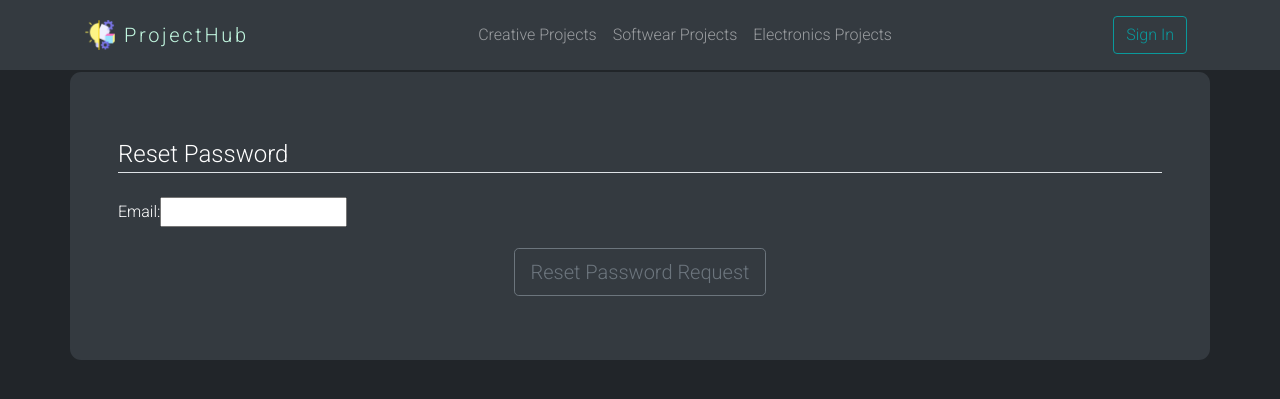
After one commit to ironsubhajit/ProjectO, a Django app: page /accounts/password-reset/ in a window 1280 px wide. The commit adds this page. Shown: the top 399 px of the page. Run offline with Django 3.2, Linux system fonts and the light colour scheme.

Commit message:
Email reset password functionality added

```diff
--- a/ProjectO/accounts/templates/accounts/login.html
+++ b/ProjectO/accounts/templates/accounts/login.html
@@ -40,7 +40,7 @@
 
 			<div class="form-wrapper2">
 				<p><input type="checkbox">Remember me</p>
-				<a href="#">forgot password?</a>
+				<a href="{% url 'accounts:password_reset' %}">forgot password?</a>
 			</div>
 
 			<br>
--- /dev/null
+++ b/ProjectO/accounts/templates/accounts/password_reset.html
@@ -0,0 +1,30 @@
+{% extends 'accounts/_accounts_base.html' %}
+{% load static %}
+
+{%block tittle%}
+<title>Account Recovery | Reset Password</title>
+{%endblock%}
+
+<!-- CUSTOM STATIC CSS ADDED -->
+{% block custom_css %}
+<link rel="stylesheet" href="{% static 'accounts/css/user_profile.css' %}">
+{% endblock %}
+
+{%block content%}
+{% include 'ProjectO/_navbar.html' %}
+<section class="container rounded-lg jumbotron jumbotron-fluid bg-dark mt-4 mb-4" style="display: flex; flex-direction: column;">
+    <form class="mx-5" method="POST" enctype="multipart/form-data">
+        {% csrf_token %}
+        <div class="row form-group">
+            <div class="col">
+                <legend class="border-bottom mb-4">Reset Password</legend>
+                {{ form }}
+            </div>
+        </div>
+        <div class="submit_btn text-center">
+            <button type="submit" class="btn btn-lg btn-outline-secondary">Reset Password Request</button>
+        </div>
+    </form>
+</section>
+
+{%endblock%}
--- /dev/null
+++ b/ProjectO/accounts/templates/accounts/password_reset_complete.html
@@ -0,0 +1,2 @@
+<h1>Password changed successfully !</h1>
+<a href="{% url 'accounts:login' %}">Sign in Here</a>
--- a/ProjectO/accounts/urls.py
+++ b/ProjectO/accounts/urls.py
@@ -1,5 +1,9 @@
-from django.urls import path
-from django.contrib.auth.views import LoginView, LogoutView
+from django.urls import path, reverse_lazy
+from django.contrib.auth.views import (
+    LoginView, LogoutView,
+    PasswordResetView, PasswordResetConfirmView,
+    PasswordResetDoneView, PasswordResetCompleteView
+)
 
 from . import (
     views as acc_views,
@@ -11,12 +15,44 @@ app_name = 'accounts'
 
 urlpatterns = [
     path('signup/', acc_views.SignupView.as_view(), name='signup'),
-    path('login/', LoginView.as_view(
+    path(
+        'login/',
+        LoginView.as_view(
             template_name='accounts/login.html',
             authentication_form=acc_form.UserLoginForm
-            ),
-         name='login'),
+        ),
+        name='login'),
     path('logout/', LogoutView.as_view(), name='logout'),
+    path(
+        'password-reset/',
+        PasswordResetView.as_view(
+            template_name='accounts/password_reset.html',
+            success_url=reverse_lazy('accounts:password_reset_done'),
+            email_template_name='accounts/password_reset_email.html'
+        ),
+        name="password_reset",
+
+    ),
+    path(
+        'password-reset/done',
+        PasswordResetDoneView.as_view(
+            template_name='accounts/password_reset_done.html'),
+        name="password_reset_done"
+    ),
+    path(
+        'password-reset-confirm/<uidb64>/<token>/',
+        PasswordResetConfirmView.as_view(
+            template_name='accounts/password_reset_confirm.html',
+            success_url=reverse_lazy('accounts:password_reset_complete')
+        ),
+        name="password_reset_confirm"
+    ),
+    path(
+        'password-reset-complete/',
+        PasswordResetCompleteView.as_view(
+            template_name='accounts/password_reset_complete.html'),
+        name='password_reset_complete'
+    ),
     path('profile/', acc_views.profile, name="profile"),
     path('update/profile/', acc_views.profile_update, name="update_profile"),
 ]
```
Also changed, not shown: ProjectO/ProjectO/settings.py (+8 -0 lines), ProjectO/accounts/templates/accounts/password_reset_confirm.html (added, +30 -0 lines), ProjectO/accounts/templates/accounts/password_reset_done.html (added, +17 -0 lines).
